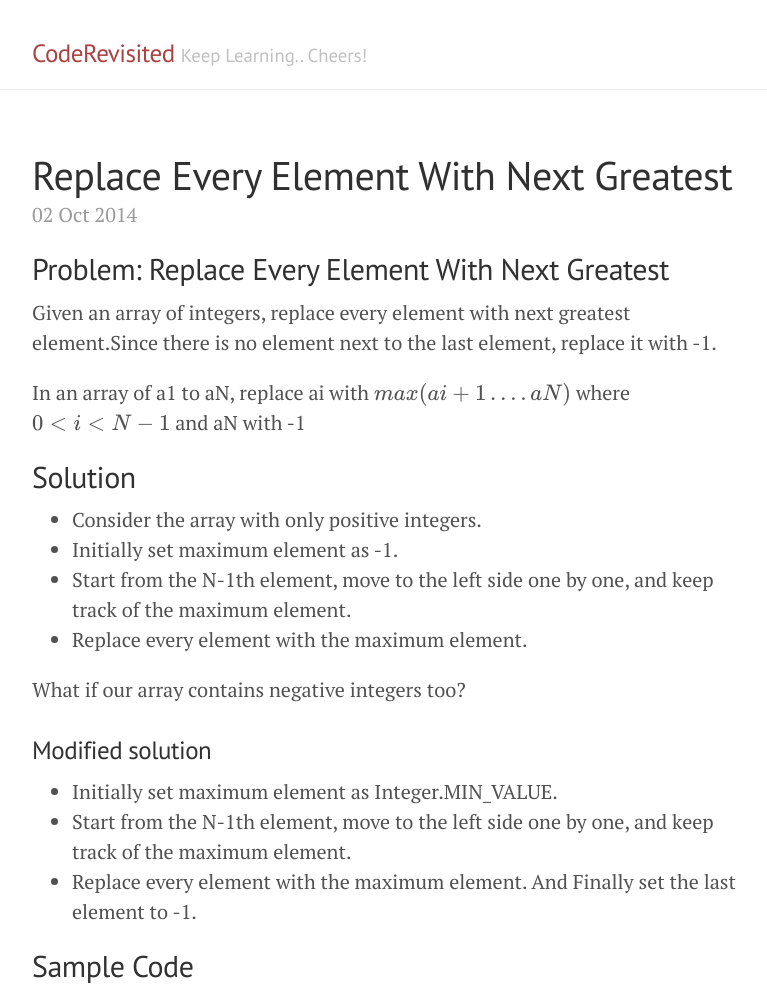
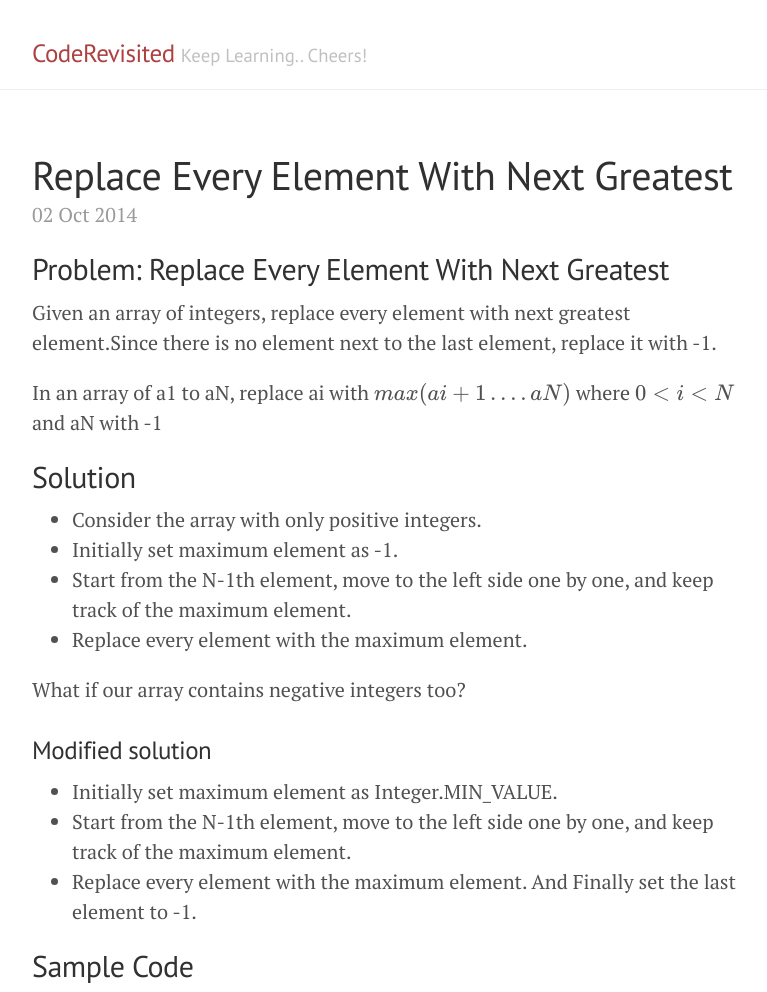
Before and after one commit to sureshsajja/sureshsajja.github.io, a Jekyll site: the page built from _posts/2014-10-02-replace-every-element-with-next-greatest.markdown, in a window 1280 px wide. Shown: the part 102-1094 px from the top of the page, without its empty margins (248-1015 px from the left). Built offline with Jekyll 4.4.1, drawn with Linux system fonts in a browser that asks for light colours; formulas are drawn with MathJax 3; comment, search, counter and statistics services are not loaded; grey boxes are pictures that could not be loaded.

Commit message:
replace every element with Next greatest

```diff
--- a/_posts/2014-10-02-replace-every-element-with-next-greatest.markdown
+++ b/_posts/2014-10-02-replace-every-element-with-next-greatest.markdown
@@ -14,7 +14,7 @@ author: sureshsajja
 
 Given an array of integers, replace every element with next greatest element.Since there is no element next to the last element, replace it with -1.
 
-In an array of a1 to aN, replace ai with \\( max (ai+1 …. aN) \\) where  \\( 0 < i < N-1 \\) and aN with -1
+In an array of a1 to aN, replace ai with \\( max (ai+1 …. aN) \\) where  \\( 0 < i < N \\) and aN with -1
 
 
 ## Solution
```
